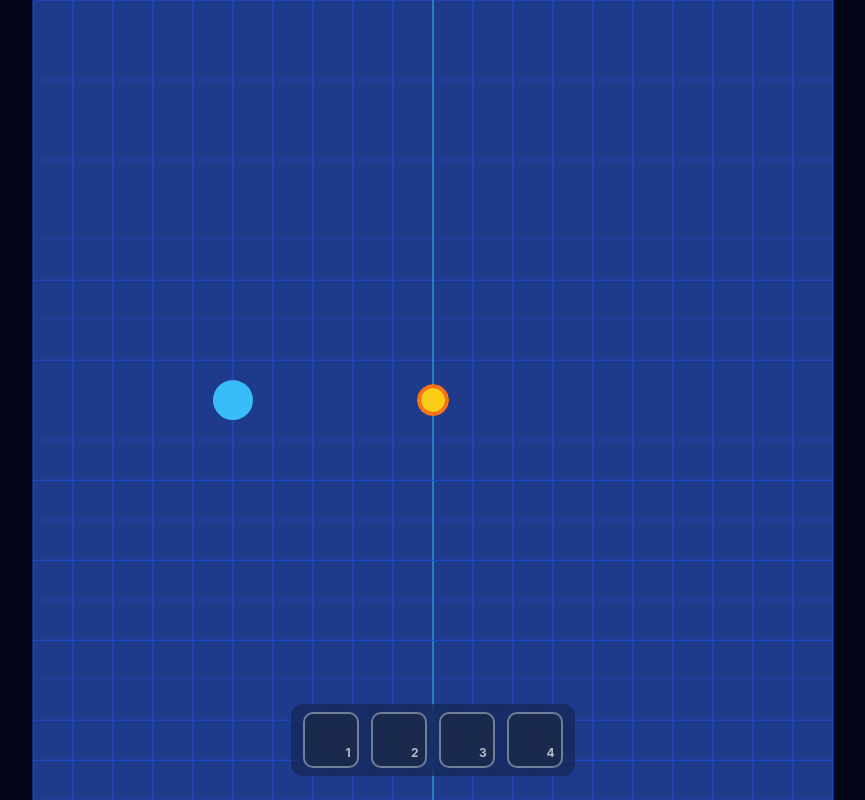
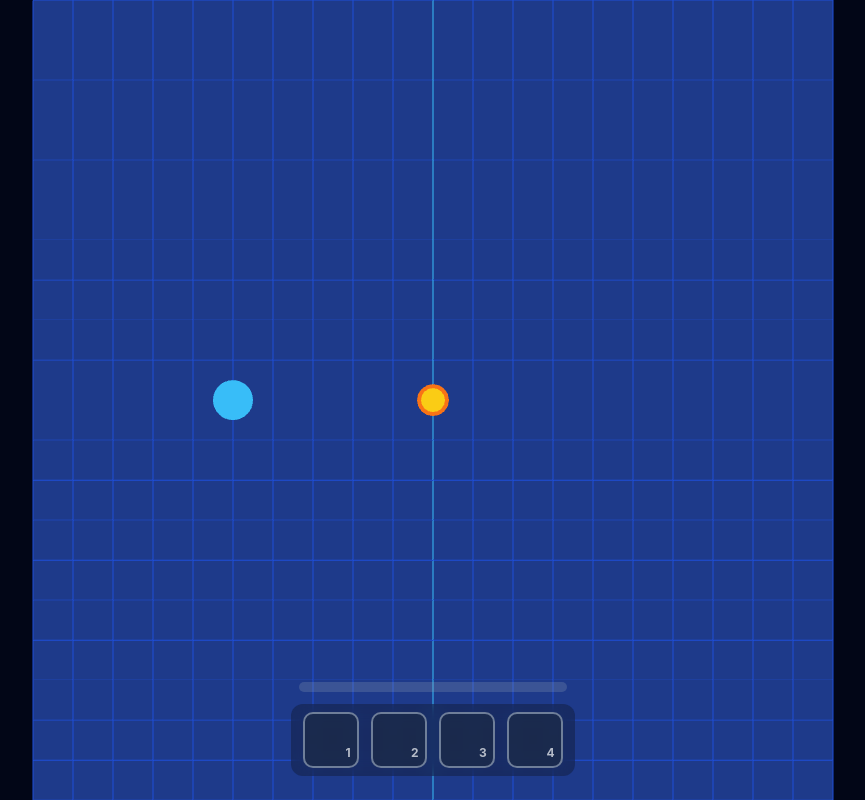
Before and after one commit to thatcsguy/shatter, a website built with Vite: page index.html in a window 1280 px wide. Shown: the whole page, without its empty margins (207-1072 px from the left). Built offline with nearby package versions, Linux system fonts and the light colour scheme; animation ran at ten frames a second.

Commit message:
feat(core): add marksman gauge

```diff
--- a/src/app/core/abilityHud.ts
+++ b/src/app/core/abilityHud.ts
@@ -4,6 +4,18 @@ export interface AbilityStatus {
   hotkey: number;
   cooldown: number;
   remainingCooldown: number;
+}
+
+export type ClassGaugeState =
+  | {
+      type: "bar";
+      current: number;
+      max: number;
+    };
+
+export interface AbilityHudState {
+  abilities: AbilityStatus[];
+  gauge?: ClassGaugeState;
 }
 
 interface AbilitySlotElements {
@@ -13,14 +25,34 @@ interface AbilitySlotElements {
 }
 
 export class AbilityHud {
+  private readonly root: HTMLDivElement;
+  private readonly gaugeContainer: HTMLDivElement;
+  private readonly gaugeTrack: HTMLDivElement;
+  private readonly gaugeFill: HTMLDivElement;
   private readonly container: HTMLDivElement;
   private readonly slots = new Map<number, AbilitySlotElements>();
 
-  constructor(private readonly host: HTMLElement, abilities: AbilityStatus[]) {
+  constructor(private readonly host: HTMLElement, state: AbilityHudState) {
+    this.root = document.createElement("div");
+    this.root.className = "ability-hud";
+
+    this.gaugeContainer = document.createElement("div");
+    this.gaugeContainer.className = "class-gauge";
+
+    this.gaugeTrack = document.createElement("div");
+    this.gaugeTrack.className = "class-gauge__track";
+
+    this.gaugeFill = document.createElement("div");
+    this.gaugeFill.className = "class-gauge__fill";
+    this.gaugeTrack.appendChild(this.gaugeFill);
+    this.gaugeContainer.appendChild(this.gaugeTrack);
+
+    this.root.appendChild(this.gaugeContainer);
+
     this.container = document.createElement("div");
     this.container.className = "ability-bar";
 
-    const sorted = [...abilities].sort((a, b) => a.slot - b.slot);
+    const sorted = [...state.abilities].sort((a, b) => a.slot - b.slot);
     for (const ability of sorted) {
       const slot = document.createElement("div");
       slot.className = "ability-slot";
@@ -47,11 +79,14 @@ export class AbilityHud {
       this.container.appendChild(slot);
     }
 
-    this.host.appendChild(this.container);
+    this.root.appendChild(this.container);
+    this.host.appendChild(this.root);
+
+    this.updateGauge(state.gauge);
   }
 
-  update(statuses: AbilityStatus[]) {
-    for (const status of statuses) {
+  update(state: AbilityHudState) {
+    for (const status of state.abilities) {
       const slot = this.slots.get(status.slot);
       if (!slot) continue;
 
@@ -65,10 +100,32 @@ export class AbilityHud {
         slot.cooldownText.textContent = "";
       }
     }
+
+    this.updateGauge(state.gauge);
   }
 
   dispose() {
-    this.container.remove();
+    this.root.remove();
     this.slots.clear();
   }
+
+  private updateGauge(gauge: ClassGaugeState | undefined) {
+    if (!gauge) {
+      this.gaugeContainer.style.visibility = "hidden";
+      this.gaugeFill.style.width = "0%";
+      return;
+    }
+
+    this.gaugeContainer.style.visibility = "visible";
+
+    if (gauge.type === "bar") {
+      const ratio = gauge.max === 0 ? 0 : Math.min(Math.max(gauge.current / gauge.max, 0), 1);
+      this.gaugeTrack.style.display = "block";
+      this.gaugeFill.style.width = `${ratio * 100}%`;
+      return;
+    }
+
+    this.gaugeTrack.style.display = "none";
+    this.gaugeFill.style.width = "0%";
+  }
 }
--- a/src/app/core/classes/marksman.ts
+++ b/src/app/core/classes/marksman.ts
@@ -1,20 +1,28 @@
 import { Vector3 } from "three";
+
+export interface ProjectileSpawnOptions {
+  scale?: number;
+}
 
 export interface MarksmanContext {
   playerPosition: Vector3;
   enemyPosition: Vector3;
-  spawnProjectile: (origin: Vector3, velocity: Vector3) => void;
+  spawnProjectile: (origin: Vector3, velocity: Vector3, options?: ProjectileSpawnOptions) => void;
 }
 
 export interface MarksmanOptions {
   projectileSpeed?: number;
 }
 
+interface AbilityExecutionContext {
+  empowered: boolean;
+}
+
 interface AbilityDefinition {
   id: string;
   hotkey: number;
   cooldown: number;
-  execute: (context: MarksmanContext) => void;
+  execute: (context: MarksmanContext, abilityContext: AbilityExecutionContext) => void;
 }
 
 interface AbilityState {
@@ -30,11 +38,19 @@ export interface MarksmanAbilityStatus {
   remainingCooldown: number;
 }
 
+export interface MarksmanGaugeStatus {
+  current: number;
+  max: number;
+}
+
 export class Marksman {
   private readonly projectileSpeed: number;
   private readonly direction = new Vector3();
   private readonly origin = new Vector3();
   private readonly abilities: AbilityState[];
+  private readonly maxGauge = 100;
+  private readonly gaugeGainPerUse = 10;
+  private gauge = 0;
 
   constructor(options?: MarksmanOptions) {
     this.projectileSpeed = options?.projectileSpeed ?? 14;
@@ -43,8 +59,8 @@ export class Marksman {
         id: `marksman-shot-${index + 1}`,
         hotkey: index + 1,
         cooldown: 4,
-        execute: (context: MarksmanContext) => {
-          this.fire(context);
+        execute: (context: MarksmanContext, abilityContext: AbilityExecutionContext) => {
+          this.fire(context, abilityContext.empowered);
         }
       },
       remainingCooldown: 0
@@ -65,8 +81,17 @@ export class Marksman {
       return false;
     }
 
-    ability.definition.execute(context);
+    const empowered = this.gauge >= this.maxGauge;
+
+    ability.definition.execute(context, { empowered });
     ability.remainingCooldown = ability.definition.cooldown;
+
+    if (empowered) {
+      this.gauge = 0;
+    } else {
+      this.gauge = Math.min(this.gauge + this.gaugeGainPerUse, this.maxGauge);
+    }
+
     return true;
   }
 
@@ -80,7 +105,11 @@ export class Marksman {
     }));
   }
 
-  private fire(context: MarksmanContext) {
+  getGaugeStatus(): MarksmanGaugeStatus {
+    return { current: this.gauge, max: this.maxGauge };
+  }
+
+  private fire(context: MarksmanContext, empowered: boolean) {
     this.direction.copy(context.enemyPosition).sub(context.playerPosition);
     if (this.direction.lengthSq() === 0) {
       return;
@@ -90,6 +119,6 @@ export class Marksman {
     this.origin.copy(context.playerPosition).addScaledVector(this.direction, 0.6);
 
     const velocity = this.direction.clone().multiplyScalar(this.projectileSpeed);
-    context.spawnProjectile(this.origin, velocity);
+    context.spawnProjectile(this.origin, velocity, { scale: empowered ? 3 : 1 });
   }
 }
--- a/src/app/core/game.ts
+++ b/src/app/core/game.ts
@@ -21,7 +21,9 @@ import { TelegraphSystem } from "@app/entities/systems/telegraphSystem";
 import { CollisionSystem } from "@app/entities/systems/collisionSystem";
 import { PlayerBlueprint } from "@app/entities/examples/entityShowcase";
 import { Marksman } from "@app/core/classes/marksman";
+import type { MarksmanGaugeStatus, ProjectileSpawnOptions } from "@app/core/classes/marksman";
 import { AbilityHud } from "@app/core/abilityHud";
+import type { AbilityHudState } from "@app/core/abilityHud";
 
 interface ProjectileInstance {
   mesh: Mesh;
@@ -93,7 +95,7 @@ export class ShatterGame {
       resetPlayer: () => this.resetPlayer()
     });
 
-    this.abilityHud = new AbilityHud(host, this.marksman.getAbilityStatuses());
+    this.abilityHud = new AbilityHud(host, this.getAbilityHudState());
 
     window.addEventListener("resize", this.handleResize);
   }
@@ -172,7 +174,7 @@ export class ShatterGame {
       });
     });
 
-    this.abilityHud.update(this.marksman.getAbilityStatuses());
+    this.abilityHud.update(this.getAbilityHudState());
 
     this.updateProjectiles(deltaTime);
 
@@ -218,15 +220,36 @@ export class ShatterGame {
     this.enforceArenaBounds();
   }
 
-  private readonly spawnProjectile = (origin: Vector3, velocity: Vector3) => {
+  private readonly spawnProjectile = (
+    origin: Vector3,
+    velocity: Vector3,
+    options?: ProjectileSpawnOptions
+  ) => {
     const mesh = new Mesh(this.projectileGeometry, this.projectileMaterial);
     const position = new Vector3(origin.x, 0.25, origin.z);
     const direction = new Vector3().copy(velocity);
     direction.y = 0;
     mesh.position.set(position.x, position.y, position.z);
+    mesh.scale.setScalar(options?.scale ?? 1);
     this.ctx.scene.add(mesh);
     this.projectiles.push({ mesh, position, velocity: direction, lifetime: 2 });
   };
+
+  private getAbilityHudState(): AbilityHudState {
+    const gauge = this.marksman.getGaugeStatus();
+    return {
+      abilities: this.marksman.getAbilityStatuses(),
+      gauge: this.mapGaugeStatus(gauge)
+    };
+  }
+
+  private mapGaugeStatus(gauge: MarksmanGaugeStatus): AbilityHudState["gauge"] {
+    return {
+      type: "bar",
+      current: gauge.current,
+      max: gauge.max
+    };
+  }
 
   private updateProjectiles(deltaTime: number) {
     for (let i = this.projectiles.length - 1; i >= 0; i -= 1) {
--- a/src/styles/global.css
+++ b/src/styles/global.css
@@ -27,11 +27,45 @@ canvas {
   display: block;
 }
 
-.ability-bar {
+.ability-hud {
   position: absolute;
   left: 50%;
   bottom: 24px;
   transform: translateX(-50%);
+  display: flex;
+  flex-direction: column;
+  align-items: center;
+  gap: 12px;
+  pointer-events: none;
+}
+
+.class-gauge {
+  min-width: 284px;
+  display: flex;
+  justify-content: center;
+  padding: 0 8px;
+  visibility: hidden;
+}
+
+.class-gauge__track {
+  width: 100%;
+  max-width: 320px;
+  height: 10px;
+  border-radius: 999px;
+  background: rgba(148, 163, 184, 0.25);
+  overflow: hidden;
+  position: relative;
+}
+
+.class-gauge__fill {
+  position: absolute;
+  inset: 0;
+  width: 0%;
+  background: linear-gradient(90deg, #38bdf8, #22d3ee);
+  transition: width 0.2s ease-out;
+}
+
+.ability-bar {
   display: flex;
   gap: 12px;
   padding: 8px 12px;
```
